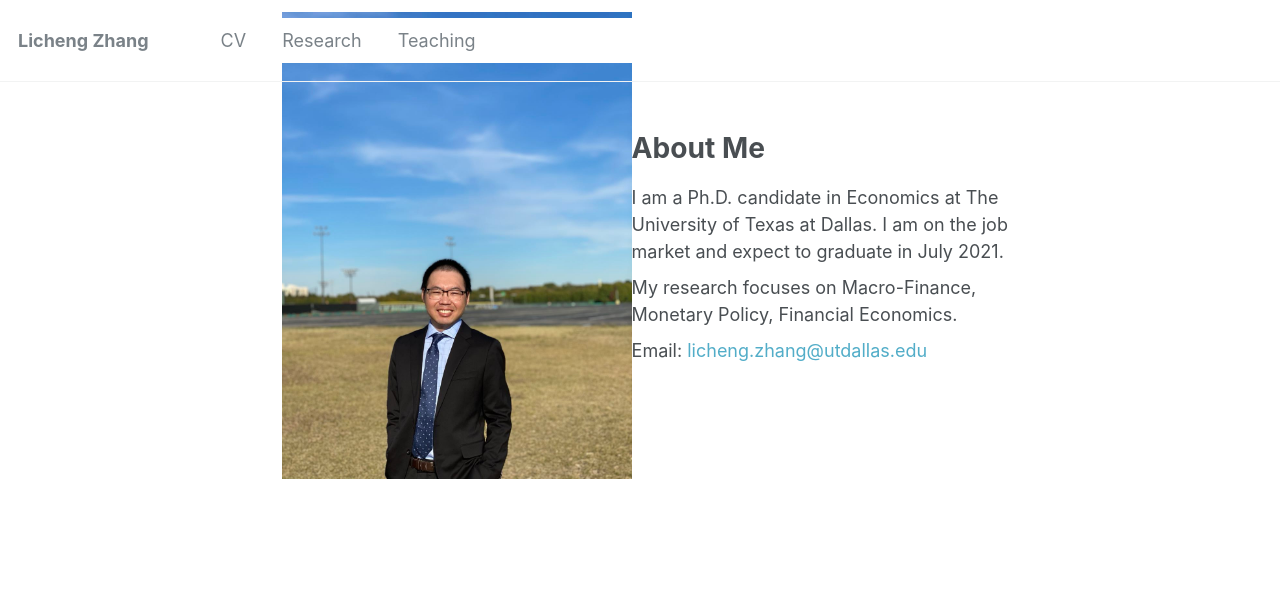
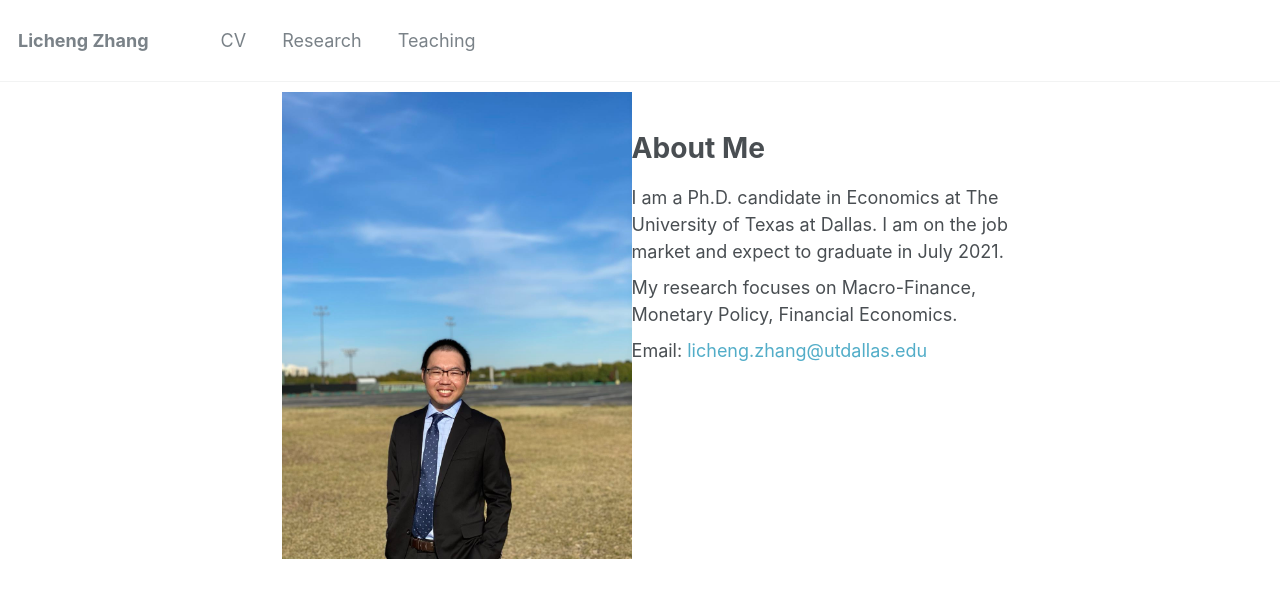
Before and after one commit to lichengzh/lichengzh.github.io, a Jekyll site: the page built from _pages/about.md, in a window 1280 px wide. Shown: the top 598 px of the page. Built offline with Jekyll 4.4.1, drawn with Linux system fonts in a browser that asks for light colours.

Commit message:
Update about.md

```diff
--- a/_pages/about.md
+++ b/_pages/about.md
@@ -8,7 +8,7 @@ redirect_from:
   - /about.html
 ---
 
-<div style= "float:left;position: relative; top: -120px;">
+<div style= "float:left;position: relative; top: -40px;">
   <img src="https://lichengzh.github.io/files/IMG_3759.JPG?raw=true" alt="Photo" style="width: 350px;"/>
 </div>
 
```
